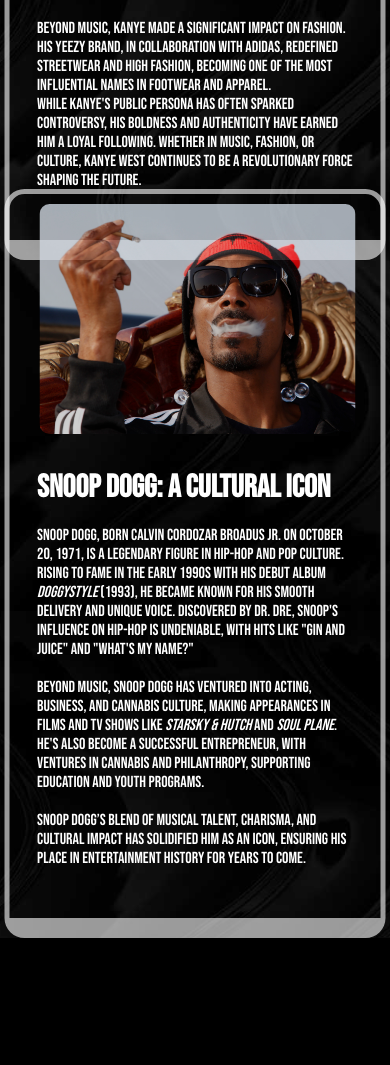
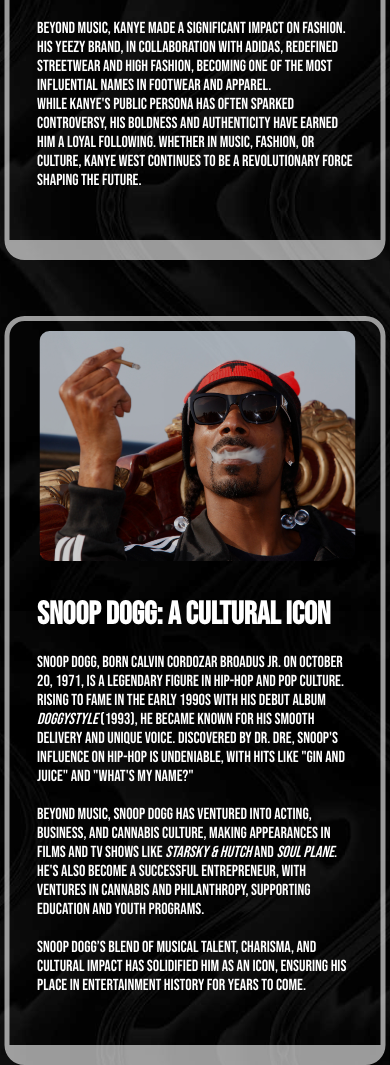
Before and after one commit to FarBeoy/MusicMagnetMagazine, a PHP site: page /home.php in a window 390 px wide. Shown: the part 1077-2142 px from the top of the page. Before the commit the page ends 2015 px from the top, so only its background shows below. Run offline with PHP 8.4, Linux system fonts and the light colour scheme.

Commit message:
Update home.css
styles

```diff
--- a/css/home.css
+++ b/css/home.css
@@ -319,7 +319,7 @@
 
   .article2 {
     position: absolute;
-    top: 150vh; /* Verschuif de afbeelding verder naar beneden */
+    top: 165vh; /* Verschuif de afbeelding verder naar beneden */
     left: 50%;
     transform: translateX(-50%);
     border-bottom: 20px solid rgba(255, 255, 255, 0.6);;
```
